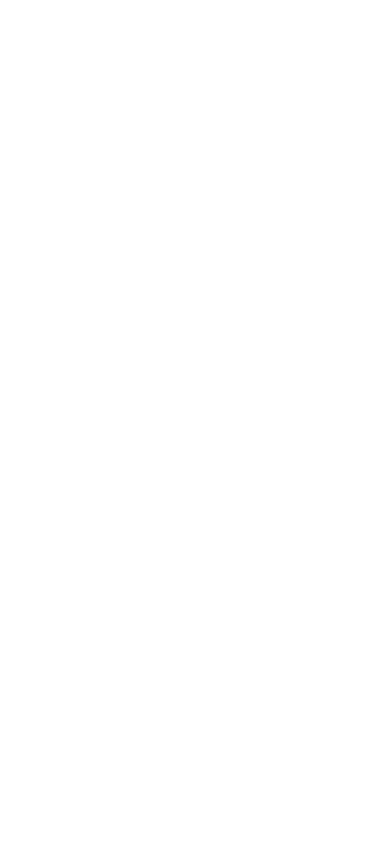
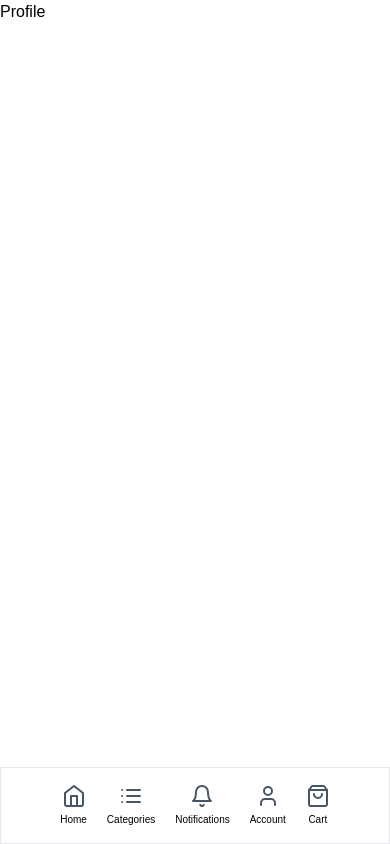
Before and after one commit to Brien-Austin/shoppink, a React (Vite) app: page /profile in a window 390 px wide. Before the commit this address had no page. Built offline with nearby package versions, Linux system fonts and the light colour scheme.

Commit message:
updated navbar for small screens

```diff
--- a/src/App.tsx
+++ b/src/App.tsx
@@ -1,10 +1,21 @@
 import {Routes , Route } from 'react-router-dom'
 import Home from './pages/Home'
+import Products from './pages/Products'
+import Notifications from './pages/Notifications'
+import Profile from './pages/Profile'
+import Cart from './pages/Cart'
+import Categories from './pages/Categories'
+
 export default function App(){
   return (
     <>
     <Routes>
       <Route path='/' element={<Home/>}/>
+      <Route path='/products' element={<Products/>}/>
+      <Route path='/notifications' element={<Notifications/>}/>
+      <Route path='/profile' element={<Profile/>}/>
+      <Route path='/cart' element={<Cart/>}/>
+      <Route path='/categories' element={<Categories/>}/>
     </Routes>
 
     </>
--- a/src/components/NavBar/SmNavBar.tsx
+++ b/src/components/NavBar/SmNavBar.tsx
@@ -2,6 +2,7 @@
 import { Bell, Home, List, ShoppingBag, User } from 'lucide-react'
 import React from 'react'
 import { useDispatch } from 'react-redux'
+import { Link } from 'react-router-dom';
 
 const SmNavBar:React.FC = () => {
     const dispatch = useDispatch();
@@ -12,11 +13,11 @@
     <nav className=" lg:hidden sm:block fixed bottom-0 left-0 w-full border  text-white p-4 px-5">
 
     <div className='flex justify-center items-center gap-5 mx-5'>
-    <div onClick={()=>handleNav('Home')} className='flex flex-col gap-1 items-center text-black text-[10px]'><Home className='text-slate-600 text-[8px]'/>Home</div>
-    <div  onClick={()=>handleNav('Categories')} className='flex flex-col gap-1 items-center text-black text-[10px]'><List className='text-slate-600 text-[8px]'/>Categories</div>
-    <div  onClick={()=>handleNav('Notifications')} className='flex flex-col gap-1 items-center text-black text-[10px]'><Bell className='text-slate-600 text-[8px]'/>Notifications</div>
-    <div  onClick={()=>handleNav('Account')} className='flex flex-col gap-1 items-center text-black text-[10px]'><User className='text-slate-600 text-[8px]'/>Account</div>
-    <div  onClick={()=>handleNav('Cart')} className='flex flex-col gap-1 items-center text-black text-[10px]'><ShoppingBag className='text-slate-600 text-[8px]'/>Cart</div>
+    <Link to={"/"}><div onClick={()=>handleNav('Home')} className='flex flex-col gap-1 items-center text-black text-[10px]'><Home className='text-slate-600 text-[8px]'/>Home</div></Link>
+    <Link to={"/categories"}><div  onClick={()=>handleNav('Categories')} className='flex flex-col gap-1 items-center text-black text-[10px]'><List className='text-slate-600 text-[8px]'/>Categories</div></Link>
+    <Link to={"/notifications"}><div  onClick={()=>handleNav('Notifications')} className='flex flex-col gap-1 items-center text-black text-[10px]'><Bell className='text-slate-600 text-[8px]'/>Notifications</div></Link>
+    <Link to={"/profile"}><div  onClick={()=>handleNav('Account')} className='flex flex-col gap-1 items-center text-black text-[10px]'><User className='text-slate-600 text-[8px]'/>Account</div></Link>
+    <Link to={"/cart"}><div  onClick={()=>handleNav('Cart')} className='flex flex-col gap-1 items-center text-black text-[10px]'><ShoppingBag className='text-slate-600 text-[8px]'/>Cart</div></Link>
 
     </div>
   </nav>
--- a/src/components/categories/CategoryCard.tsx
+++ b/src/components/categories/CategoryCard.tsx
@@ -1,18 +1,28 @@
 import React from 'react'
 import './category.css'
+import { useDispatch } from 'react-redux';
+import { selectCategory } from '@/store/features/categorySlice';
+import { Link } from 'react-router-dom';
 interface categoryProps{
     id: number;
     name : string,
     img : string
 }
+
 const CategoryCard:React.FC<categoryProps> = ({id,name,img}) => {
+  const dispatch = useDispatch();
+  const handleCategory=(name:string) => {
+    dispatch(selectCategory(name))
+
+  }
   return (
 <>
-  <div key={id} className='carousel relative'>
+  <Link to="/products"><div key={id} onClick={()=>handleCategory(name)} className='carousel relative cursor-pointer'>
 
     <img src={img} className='object-cover brightness-50 rounded lg:w-72 lg:h-48 sm:h-24 sm:w-24' alt="" />
     <h1 className='absolute inset-0  flex items-center justify-center text-white text-shadow lg:text-xl sm:text-[12px] text-center '>{name}</h1>
   </div>
+  </Link>
 </>
 
   )
--- /dev/null
+++ b/src/pages/Cart.tsx
@@ -0,0 +1,13 @@
+import SmNavBar from '@/components/NavBar/SmNavBar'
+import React from 'react'
+
+const Cart = () => {
+  return (
+   <>
+   <SmNavBar/>
+    <div>Cart</div>
+    </>
+  )
+}
+
+export default Cart
--- /dev/null
+++ b/src/pages/Categories.tsx
@@ -0,0 +1,13 @@
+import SmNavBar from '@/components/NavBar/SmNavBar'
+import React from 'react'
+
+const Categories = () => {
+  return (
+  <>
+  <SmNavBar/>
+  <div>Categories</div>
+  </>
+  )
+}
+
+export default Categories
--- /dev/null
+++ b/src/pages/Notifications.tsx
@@ -0,0 +1,13 @@
+import SmNavBar from '@/components/NavBar/SmNavBar'
+import React from 'react'
+
+const Notifications = () => {
+  return (
+ <>
+ <SmNavBar/>
+ <div>Notifications</div>
+ </>
+  )
+}
+
+export default Notifications
--- /dev/null
+++ b/src/pages/Products.tsx
@@ -0,0 +1,16 @@
+import SmNavBar from '@/components/NavBar/SmNavBar'
+import { RootState } from '@/store/store'
+import React from 'react'
+import { useSelector } from 'react-redux'
+
+const Products:React.FC = () => {
+    const selected = useSelector((state:RootState)=>state.category.selectedCategory)
+  return (
+   <>
+   <SmNavBar/>
+    <div>Productsof category : {selected}</div>
+    </>
+  )
+}
+
+export default Products
--- /dev/null
+++ b/src/pages/Profile.tsx
@@ -0,0 +1,13 @@
+import SmNavBar from '@/components/NavBar/SmNavBar'
+import React from 'react'
+
+const Profile = () => {
+  return (
+    <>
+    <SmNavBar/>
+    <div>Profile</div>
+    </>
+  )
+}
+
+export default Profile
--- /dev/null
+++ b/src/store/features/categorySlice.ts
@@ -0,0 +1,25 @@
+import { createSlice } from "@reduxjs/toolkit";
+
+interface categoryState{
+    selectedCategory : string,
+}
+
+const initialState :categoryState={
+    selectedCategory : "",
+}
+
+const categorySlice = createSlice({
+    name : 'navigation',
+    initialState,
+    reducers:{
+        selectCategory : (state,action)=>{
+            state.selectedCategory = action.payload
+        }
+
+
+    }
+
+})
+
+export const {selectCategory} = categorySlice.actions;
+export default categorySlice.reducer;
--- a/src/store/store.ts
+++ b/src/store/store.ts
@@ -3,6 +3,7 @@
 import { persistReducer } from 'redux-persist'
 import { combineReducers } from '@reduxjs/toolkit'
 import storage from 'redux-persist/lib/storage'
+import categorySlice from './features/categorySlice'
 
 const persistConfig = {
     key :'root',
@@ -12,6 +13,7 @@
 
 const reducer = combineReducers({
     nav : navOptionSlice,
+    category : categorySlice,
 })
 const persistedReducer = persistReducer(persistConfig,reducer)
 export const store = configureStore(
```
